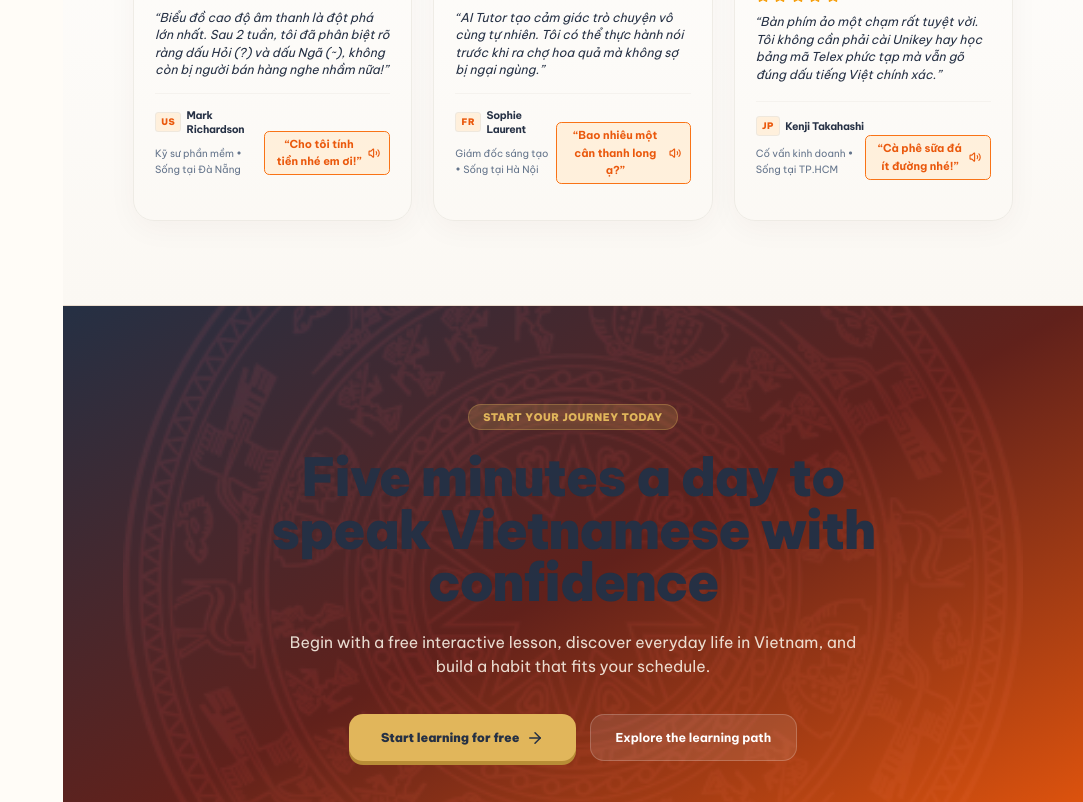
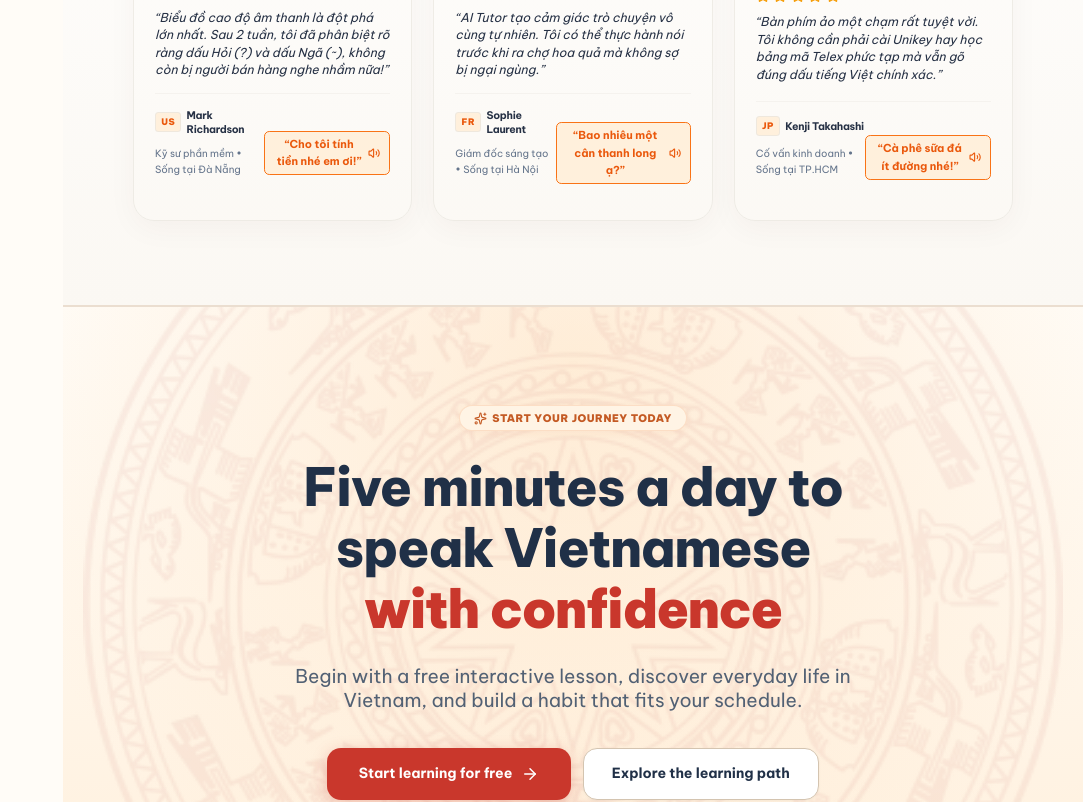
Before and after one commit to nguyennn0411/holavietnamese_fe, a React (Vite) app: page / in a window 1280 px wide. Shown: the part 4760-5562 px from the top of the page, without its empty margins (197-1280 px from the left). Built offline with nearby package versions, Linux system fonts and the light colour scheme; no server answers.

Commit message:
feat(ui): redesign CallToActionBanner into luminous modern EdTech hero section

```diff
--- a/src/components/home/guest/CallToActionBanner.jsx
+++ b/src/components/home/guest/CallToActionBanner.jsx
@@ -1,18 +1,78 @@
 import React from 'react';
 import { Link } from 'react-router-dom';
-import { ArrowRight } from 'lucide-react';
+import { ArrowRight, Sparkles } from 'lucide-react';
 import { useTranslation } from 'react-i18next';
 
 /**
- * High-converting Final Call-to-Action Banner with Dong Son bronze drum inlay
+ * Formats the CTA title to elegantly highlight the cultural core phrase
+ * while maintaining strict WCAG AA contrast against warm light theme backgrounds.
+ */
+function renderHighlightedTitle(titleText) {
+  if (!titleText || typeof titleText !== 'string') return titleText;
+
+  // Vietnamese: highlight "nói tiếng Việt"
+  if (titleText.includes('nói tiếng Việt')) {
+    const parts = titleText.split('nói tiếng Việt');
+    return (
+      <>
+        {parts[0]}
+        <span className="text-[#C9372C] inline-block font-black tracking-tight">
+          nói tiếng Việt
+        </span>
+        {parts[1] || ''}
+      </>
+    );
+  }
+
+  // English: highlight "with confidence"
+  if (titleText.includes('with confidence')) {
+    const parts = titleText.split('with confidence');
+    return (
+      <>
+        {parts[0]}
+        <span className="text-[#C9372C] inline-block font-black tracking-tight">
+          with confidence
+        </span>
+        {parts[1] || ''}
+      </>
+    );
+  }
+
+  return titleText;
+}
+
+/**
+ * Modern, luminous, high-converting Call-to-Action Hero Section.
+ * Designed with warm ivory/cream background, subtle Dong Son bronze drum watermark,
+ * and high-contrast accessible typography for international EdTech standards.
  */
 export function CallToActionBanner() {
   const { t } = useTranslation('home');
+
+  const title = t('cta.title');
+  const eyebrow = t('cta.eyebrow');
+  const description = t('cta.description');
+  const primaryText = t('cta.primary');
+  const secondaryText = t('cta.secondary');
+
   return (
-    <section className="relative w-full overflow-hidden bg-gradient-to-br from-[#253044] via-[#61211b] to-[#EA580C] text-white py-20 sm:py-28 px-4 sm:px-8 lg:px-16 text-center shadow-xl">
-      {/* Dong Son Bronze Drum Inlay */}
+    <section
+      className="relative w-full overflow-hidden bg-gradient-to-b from-[#FFFDF9] via-[#FFF7EC] to-[#FFF0DD] border-t border-[#EBDED0] border-b border-[#E8DCCF] py-20 sm:py-24 lg:py-28 px-4 sm:px-8 lg:px-16 text-center select-none-text transition-colors duration-300"
+      aria-label="Call to action"
+    >
+      {/* Soft Ambient Radial Warm Glow */}
       <div
-        className="pointer-events-none absolute left-1/2 top-1/2 -translate-x-1/2 -translate-y-1/2 w-[550px] h-[550px] sm:w-[720px] sm:h-[720px] lg:w-[900px] lg:h-[900px] select-none opacity-[0.14] mix-blend-screen"
+        className="pointer-events-none absolute inset-0 select-none"
+        style={{
+          background:
+            'radial-gradient(circle 800px at 50% 10%, rgba(254, 215, 170, 0.42), transparent 75%)',
+        }}
+        aria-hidden="true"
+      />
+
+      {/* Decorative Vietnamese Dong Son Bronze Drum Watermark */}
+      <div
+        className="pointer-events-none absolute left-1/2 top-1/2 -translate-x-1/2 -translate-y-1/2 w-[600px] h-[600px] sm:w-[780px] sm:h-[780px] lg:w-[980px] lg:h-[980px] select-none opacity-[0.065] mix-blend-multiply transition-opacity duration-500"
         style={{
           backgroundImage: `url('/design/dong-son-drum.webp')`,
           backgroundRepeat: 'no-repeat',
@@ -21,29 +81,46 @@
         }}
         aria-hidden="true"
       />
-      <div className="max-w-3xl mx-auto space-y-6 relative z-10">
-        <span className="inline-block px-4 py-1.5 rounded-full bg-[#E1B65B]/20 text-[#E1B65B] border border-[#E1B65B]/30 text-xs font-black uppercase tracking-wider">
-          {t('cta.eyebrow')}
-        </span>
-        <h2 className="text-3xl sm:text-5xl lg:text-6xl font-black tracking-tight leading-tight">
-          {t('cta.title')}
+
+      {/* Main Content Container */}
+      <div className="relative z-10 max-w-4xl mx-auto flex flex-col items-center space-y-6 sm:space-y-7">
+        {/* Eyebrow Pill Badge */}
+        <div className="inline-flex items-center gap-1.5 px-4 py-1.5 rounded-full bg-[#FFF4E5] text-[#C45A24] border border-[#FCD9BD]/80 shadow-[0_2px_8px_rgba(196,90,36,0.06)] text-xs font-black uppercase tracking-wider">
+          <Sparkles size={13} className="text-[#C45A24] shrink-0" aria-hidden="true" />
+          <span>{eyebrow}</span>
+        </div>
+
+        {/* Hero Main Heading with clamp responsive typography */}
+        <h2 className="text-[#203047] font-extrabold tracking-tight leading-[1.18] sm:leading-[1.16] text-[clamp(30px,2.4vw+22px,58px)] max-w-3xl mx-auto font-['Be_Vietnam_Pro',sans-serif]">
+          {renderHighlightedTitle(title)}
         </h2>
-        <p className="text-base sm:text-lg text-[#F7F0E3]/90 leading-relaxed max-w-2xl mx-auto">
-          {t('cta.description')}
+
+        {/* Refined Description */}
+        <p className="text-[#526174] text-base sm:text-lg lg:text-[19px] leading-relaxed max-w-2xl mx-auto font-normal">
+          {description}
         </p>
-        <div className="pt-4 flex flex-wrap justify-center gap-4">
+
+        {/* Dual CTA Button Group */}
+        <div className="pt-2 sm:pt-3 flex flex-col sm:flex-row items-center justify-center gap-3.5 sm:gap-4.5 w-full sm:w-auto">
+          {/* Primary CTA Button */}
           <Link
             to="/welcome"
-            className="inline-flex items-center gap-2 px-9 py-4 rounded-2xl bg-[#E1B65B] hover:bg-[#d4a849] text-[#253044] font-black text-sm shadow-[0_4px_0_#b88d36] active:translate-y-1 active:shadow-none transition-all hover:scale-102"
+            className="group w-full sm:w-auto inline-flex items-center justify-center gap-2.5 px-8 sm:px-9 h-12 sm:h-[52px] rounded-2xl bg-[#C9372C] hover:bg-[#B32D23] active:bg-[#9E251C] text-white font-bold text-sm sm:text-base shadow-[0_4px_16px_rgba(201,55,44,0.28)] hover:shadow-[0_8px_24px_rgba(201,55,44,0.36)] hover:-translate-y-0.5 active:translate-y-0 transition-all duration-200 ease-out focus-visible:outline-none focus-visible:ring-2 focus-visible:ring-[#C9372C] focus-visible:ring-offset-2 cursor-pointer"
           >
-            <span>{t('cta.primary')}</span>
-            <ArrowRight size={18} />
+            <span>{primaryText}</span>
+            <ArrowRight
+              size={18}
+              className="transition-transform duration-200 ease-out group-hover:translate-x-1"
+              aria-hidden="true"
+            />
           </Link>
+
+          {/* Secondary CTA Button */}
           <a
             href="#learning-path"
-            className="inline-flex items-center gap-2 px-7 py-4 rounded-2xl bg-white/10 hover:bg-white/20 text-white font-bold text-sm border border-white/20 transition-all"
+            className="w-full sm:w-auto inline-flex items-center justify-center gap-2 px-7 sm:px-8 h-12 sm:h-[52px] rounded-2xl bg-white hover:bg-[#FFF9F0] text-[#203047] font-bold text-sm sm:text-base border border-[#D4C4B0] hover:border-[#C45A24]/60 shadow-[0_1px_3px_rgba(0,0,0,0.04)] hover:shadow-[0_6px_18px_rgba(32,48,71,0.08)] hover:-translate-y-0.5 active:translate-y-0 transition-all duration-200 ease-out focus-visible:outline-none focus-visible:ring-2 focus-visible:ring-[#203047] focus-visible:ring-offset-2 cursor-pointer"
           >
-            <span>{t('cta.secondary')}</span>
+            <span>{secondaryText}</span>
           </a>
         </div>
       </div>
```
